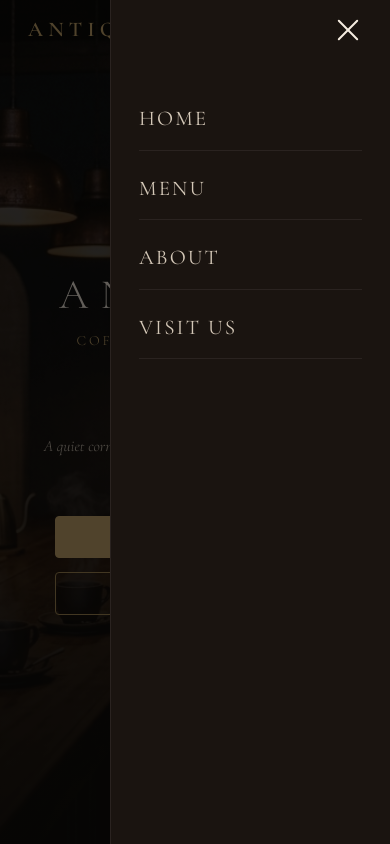
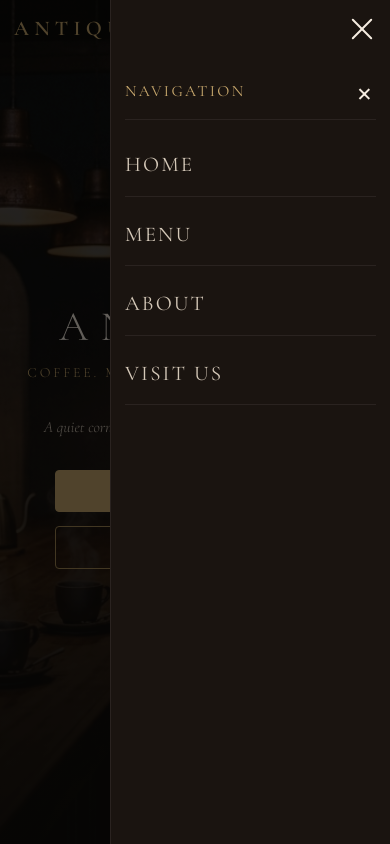
Before and after one commit to Hosein1011/anteiku, a React (Vite) app: page / in a window 390 px wide. Both pictures are taken after a click on the button "Open navigation menu". Shown: the top 844 px of the page. Built offline with nearby package versions, Linux system fonts and the light colour scheme.

Commit message:
fix: resolve responsive navbar overflow on mobile

```diff
--- a/src/App.css
+++ b/src/App.css
@@ -149,6 +149,38 @@
 
 .navbar__mobile--open {
   transform: translateX(0);
+}
+
+.navbar__mobile-header {
+  display: flex;
+  justify-content: space-between;
+  align-items: center;
+  margin-bottom: var(--space-lg);
+  padding-bottom: var(--space-sm);
+  border-bottom: 1px solid var(--color-border);
+}
+
+.navbar__mobile-title {
+  font-family: var(--font-heading);
+  font-size: 1.125rem;
+  letter-spacing: 0.15em;
+  text-transform: uppercase;
+  color: var(--color-gold);
+}
+
+.navbar__mobile-close {
+  background: transparent;
+  border: none;
+  color: var(--color-cream);
+  font-size: 1.75rem;
+  line-height: 1;
+  cursor: pointer;
+  padding: var(--space-xs);
+  transition: color var(--transition-fast);
+}
+
+.navbar__mobile-close:hover {
+  color: var(--color-gold);
 }
 
 .navbar__mobile-links {
--- a/src/components/Navbar.jsx
+++ b/src/components/Navbar.jsx
@@ -1,4 +1,4 @@
-import { useState, useEffect } from 'react'
+import { useState, useEffect, useCallback } from 'react'
 
 const navLinks = [
   { label: 'Home', href: '#home' },
@@ -10,6 +10,10 @@ const navLinks = [
 function Navbar() {
   const [isMenuOpen, setIsMenuOpen] = useState(false)
   const [isScrolled, setIsScrolled] = useState(false)
+
+  const closeMenu = useCallback(() => {
+    setIsMenuOpen(false)
+  }, [])
 
   useEffect(() => {
     const handleScroll = () => {
@@ -23,17 +27,32 @@ function Navbar() {
   useEffect(() => {
     if (isMenuOpen) {
       document.body.style.overflow = 'hidden'
+      document.body.style.touchAction = 'none'
     } else {
       document.body.style.overflow = ''
+      document.body.style.touchAction = ''
     }
     return () => {
       document.body.style.overflow = ''
+      document.body.style.touchAction = ''
     }
   }, [isMenuOpen])
 
+  // Close menu on Escape key for mobile accessibility
+  useEffect(() => {
+    const handleKeyDown = (e) => {
+      if (e.key === 'Escape' && isMenuOpen) {
+        closeMenu()
+      }
+    }
+
+    window.addEventListener('keydown', handleKeyDown)
+    return () => window.removeEventListener('keydown', handleKeyDown)
+  }, [isMenuOpen, closeMenu])
+
   const handleNavClick = (e, href) => {
     e.preventDefault()
-    setIsMenuOpen(false)
+    closeMenu()
     const target = document.querySelector(href)
     if (target) {
       target.scrollIntoView({ behavior: 'smooth' })
@@ -42,7 +61,9 @@ function Navbar() {
 
   return (
     <nav
-      className={`navbar ${isScrolled ? 'navbar--scrolled' : ''}`}
+      className={`navbar ${isScrolled ? 'navbar--scrolled' : ''} ${
+        isMenuOpen ? 'navbar--menu-active' : ''
+      }`}
       role="navigation"
       aria-label="Main navigation"
     >
@@ -73,7 +94,7 @@ function Navbar() {
 
         <button
           className={`navbar__hamburger ${isMenuOpen ? 'navbar__hamburger--open' : ''}`}
-          onClick={() => setIsMenuOpen(!isMenuOpen)}
+          onClick={() => setIsMenuOpen((prev) => !prev)}
           aria-expanded={isMenuOpen}
           aria-controls="mobile-menu"
           aria-label={isMenuOpen ? 'Close navigation menu' : 'Open navigation menu'}
@@ -91,6 +112,18 @@ function Navbar() {
         role="menu"
         aria-hidden={!isMenuOpen}
       >
+        <div className="navbar__mobile-header">
+          <span className="navbar__mobile-title">Navigation</span>
+          <button
+            type="button"
+            className="navbar__mobile-close"
+            onClick={closeMenu}
+            aria-label="Close menu"
+          >
+            &times;
+          </button>
+        </div>
+
         <ul className="navbar__mobile-links">
           {navLinks.map((link) => (
             <li key={link.href} role="none">
@@ -111,7 +144,7 @@ function Navbar() {
       {isMenuOpen && (
         <div
           className="navbar__overlay"
-          onClick={() => setIsMenuOpen(false)}
+          onClick={closeMenu}
           aria-hidden="true"
         />
       )}
--- a/src/index.css
+++ b/src/index.css
@@ -231,16 +231,45 @@ ul, ol {
 /* --- Responsive Base --- */
 @media (max-width: 768px) {
   :root {
-    --nav-height: 60px;
+    --nav-height: 64px;
+    --space-lg: 1.25rem;
+    --space-xl: 2.5rem;
+    --space-2xl: 3.5rem;
   }
 
   html {
     font-size: 15px;
+    -webkit-text-size-adjust: 100%;
+  }
+
+  body {
+    overflow-x: hidden;
+  }
+
+  .container {
+    padding: 0 var(--space-md);
+  }
+
+  button, a {
+    min-height: 40px;
+    display: inline-flex;
+    align-items: center;
   }
 }
 
 @media (max-width: 480px) {
+  :root {
+    --nav-height: 58px;
+    --space-lg: 1rem;
+    --space-xl: 2rem;
+    --space-2xl: 3rem;
+  }
+
   html {
     font-size: 14px;
   }
+
+  .container {
+    padding: 0 var(--space-sm);
+  }
 }
```
